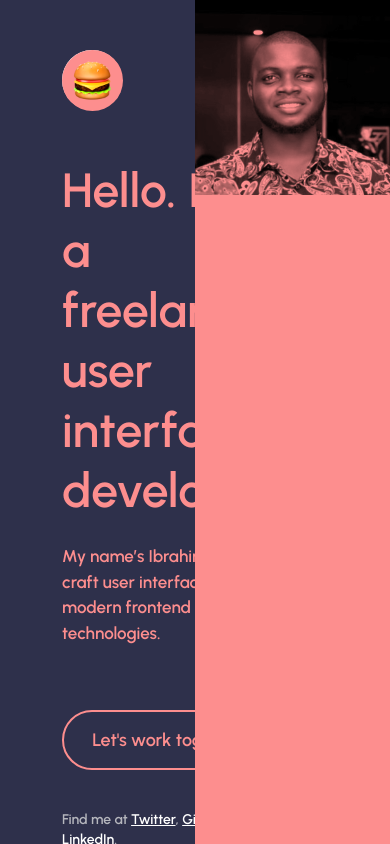
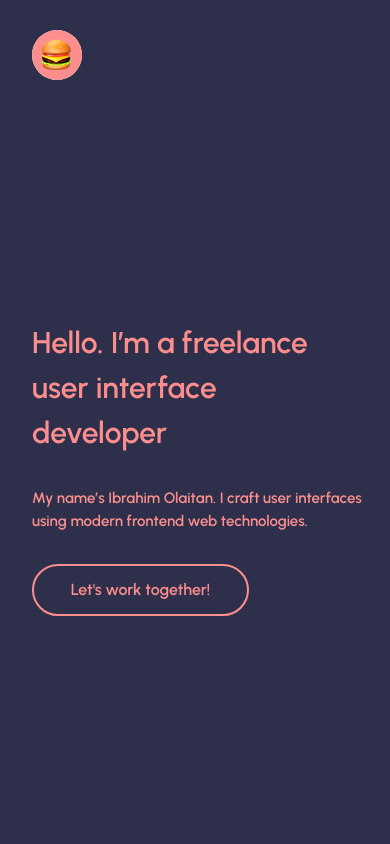
Before and after one commit to Azeezat87/Devl-portfolio, a Next.js app: page / in a window 390 px wide. Built offline with nearby package versions, Linux system fonts and the light colour scheme.

Commit message:
responsiveness updated

```diff
--- a/components/picture.js
+++ b/components/picture.js
@@ -1,17 +1,19 @@
 import Image from 'next/image'
+import { config } from '../utils/config'
 
 export default function Picture(props) {
  return (
    <section
      style={{ backgroundColor: props.theme }}
-     className='sticky-section bg-[#fd8e8e]'
+     className='sticky-section bg-[#fd8e8e] md:w-full'
    >
      <Image
        priority
-       src='/images/ibrahim.jpg'
-       className='mix-blend-multiply brightness-125 saturate-0 object-cover rotate-90'
-       height={680}
-       width={680}
+       src={config.picture_page}
+       className='mix-blend-multiply brightness-125 saturate-0 w-full h-full md:object-contain rotate-90'
+       height='0'
+       width='0'
+       sizes='100vh'
        alt='picture'
      />
    </section>
--- a/components/project.js
+++ b/components/project.js
@@ -3,7 +3,7 @@ import Image from 'next/image'
 
 export default function Project() {
   return (
-    <section id='project' className='sticky-section bg-white'>
+    <section id='project' className='sticky-section bg-white md:w-full'>
       <div className='p-14'>
         <h1 className='text-[32px] font-semibold text-[#2e304b]'>Projects</h1>
         <p className='text-[#6b6c7b] font-semibold'>
--- a/components/right.js
+++ b/components/right.js
@@ -1,34 +1,67 @@
 import Link from 'next/link'
 import {useState} from 'react'
 import Image from 'next/image'
+import { config } from '../utils/config'
 
-
+// const Lists = ({text, onClick, href}) => {
+//   <li className='mb-8'>
+//      <h4
+//         onClick={onClick}
+//         className='text-[#2e304b] text-[18px] font-semibold'
+//      >
+//        <Link href={href}>{text}</Link>
+//      </h4>
+//       <p className='text-[#6b6c7b] text-[16px] font-medium'>
+//         {text}
+//       </p>
+//      </li>
+// }
 
 export default function Right(props) {
   const [navbar, setNavbar] = useState(false)
 
 
  return (
-   <section className='fixed h-screen w-1/2 bg-[#2e304b] text-[#fd8e8e] flex flex-col items-start p-[30px]'>
-     <div className='relative'>
+   <section className='fixed h-screen w-1/2 bg-[#2e304b] text-[#fd8e8e] flex flex-col items-start p-[30px] md:w-screen md:sticky md:top-0 md:p-0'>
+     <div className='relative z-[1000]'>
+       <button
+         onClick={() => setNavbar((prev) => !prev)}
+         className='absolute top-5 left-8 md:top-[30px] z-10'
+       >
+         <span
+           style={{ backgroundColor: props.theme }}
+           className={
+             'flex items-center justify-center rounded-[50%] w-[61px] h-[61px] md:w-[50px] md:h-[50px]'
+           }
+         >
+           <Image
+             priority
+             src='/images/burger.png'
+             className='mr-0.5 brightness-100 contrast-125 h-10 w-10 md:h-8 md:w-8'
+             height='0'
+             width='0'
+             sizes='100vh'
+             alt='project'
+           />
+         </span>
+       </button>
+
        <div
          className={[
-           'absolute top-5 left-8 p-[30px] bg-white rounded-2xl',
-           'overflow-hidden  transition-all duration-500',
+           'absolute top-5 left-8 p-[30px] bg-white rounded-2xl md:top-[30px] md:p-6',
+           'overflow-hidden transition-all duration-300',
            navbar
-             ? 'h-[520px] w-[352px] -mt-6 -ml-7 rounded-[10px]'
-             : 'h-12 w-12 rounded-[56px]',
+             ? 'h-[520px] w-[352px] -mt-6 -ml-7 rounded-[10px] md:-mt-3 md:-ml-4'
+             : 'h-[50px] w-[50px] rounded-[56px]',
          ].join(' ')}
        >
-         <div className='flex gap-8 items-center mb-8'></div>
-
-         <div className='h-[520px] w-[352px] overflow-hidden'>
-           <span className='text-[#2e304b] text-[24px] font-semibold absolute top-[38px] right-24'>
+         <div className='h-[520px] w-[352px] overflow-hidden mt-8'>
+           <span className='text-[#2e304b] text-[24px] font-semibold absolute top-[38px] right-24 md:left-20 md:top-5'>
              <p>Burger menu</p>
            </span>
-           <div className='mt-14'>
+           <div className='mt-14 md:mt-8'>
              <ul>
-               <li className='mb-8'>
+               <li className='mb-8 md:mb-5'>
                  <h4
                    onClick={() => setNavbar(false)}
                    className='text-[#2e304b] text-[18px] font-semibold'
@@ -39,7 +72,7 @@ export default function Right(props) {
                    Delicately tender with a slice of cheese.
                  </p>
                </li>
-               <li className='mb-8'>
+               <li className='mb-8 md:mb-5'>
                  <h4
                    onClick={() => setNavbar(false)}
                    className='text-[#2e304b] text-[18px] font-semibold'
@@ -50,7 +83,7 @@ export default function Right(props) {
                    Our great selection from the best in town.
                  </p>
                </li>
-               <li className='mb-8'>
+               <li className='mb-8 md:mb-5'>
                  <h4
                    onClick={() => setNavbar(false)}
                    className='text-[#2e304b] text-[18px] font-semibold'
@@ -61,7 +94,7 @@ export default function Right(props) {
                    Served on a bed of frontend tech.
                  </p>
                </li>
-               <li className='mb-10'>
+               <li className='mb-10 md:mb-8'>
                  <h4
                    onClick={() => setNavbar(false)}
                    className='text-[#2e304b] text-[18px] font-semibold'
@@ -98,48 +131,25 @@ export default function Right(props) {
          </div>
        </div>
 
-       <button
-         onClick={() => setNavbar((prev) => !prev)}
-         className='absolute top-5 left-8 z-10'
-       >
-         <span
-           style={{ backgroundColor: props.theme }}
-           className={
-             'flex items-center justify-center rounded-[50%] w-[61px] h-[61px]'
-           }
-         >
-           <Image
-             priority
-             src='/images/burger.png'
-             className='mr-0.5 brightness-100 contrast-125'
-             height={40}
-             width={40}
-             alt='project'
-           />
-         </span>
-       </button>
-
-       <div className='mt-[130px] ml-8'>
+       <div className='mt-[130px] ml-8 md:mt-80 '>
          <div style={{ color: props.theme }}>
-           <div className='mb-6'>
-             <h1 className='text-5xl font-semibold leading-tight'>
+           <div className='mb-6 md:mb-8 '>
+             <h1 className='text-5xl font-semibold leading-tight md:text-3xl md:leading-normal md:w-[88%]'>
                Hello. I’m a freelance user interface developer
              </h1>
            </div>
-           <div className='mb-16'>
-             <p className='text-[17px] font-semibold'>
-               My name’s Ibrahim Olaitan. I craft user interfaces using
-               <br />
-               modern frontend web technologies.
+           <div className='mb-16 md:mb-8'>
+             <p className='text-[17px] font-semibold w-[80%] md:text-[15px] md:w-[95%]'>
+               My name’s Ibrahim Olaitan. I craft user interfaces using modern frontend web technologies.
              </p>
            </div>
            <div
              style={{ borderColor: props.theme, '--bg-color': props.theme }}
              id='let-work'
-             className='border-2 rounded-full w-[217px] py-[14px] px-[28px] flex justify-center mb-10 hover:text-black whitespace-nowrap'
+             className='border-2 rounded-full w-[217px] py-[14px] px-[28px] flex justify-center mb-10 hover:text-black whitespace-nowrap md:py-[12px] md:px-[20px] md:mb-64'
            >
              <Link href='#contact'>
-               <p className='text-lg font-semibold'>
+               <p className='text-lg font-semibold md:text-base'>
                  Let&apos;s work together!
                </p>
              </Link>
@@ -150,7 +160,7 @@ export default function Right(props) {
            <p>
              Find me at{' '}
              <Link
-               href='https://twitter.com'
+               href={config.rightPage_twitter}
                target='_blank'
                rel='noopener noreferrer'
                className='text-white underline underline-offset-1'
@@ -159,7 +169,7 @@ export default function Right(props) {
              </Link>
              ,{' '}
              <Link
-               href='https://github.com/'
+               href={config.rightPage_github}
                target='_blank'
                rel='noopener noreferrer'
                className='text-white underline underline-offset-1'
@@ -168,7 +178,7 @@ export default function Right(props) {
              </Link>{' '}
              and{' '}
              <Link
-               href='https://www.linkedin.com'
+               href={config.rightPage_linkedin}
                target='_blank'
                rel='noopener noreferrer'
                className='text-white underline underline-offset-1'
@@ -179,7 +189,7 @@ export default function Right(props) {
            </p>
            <p>
              Download{' '}
-             <Link href='#' className='text-white underline underline-offset-1'>
+             <Link href={config.rightPage_resume} className='text-white underline underline-offset-1'>
                my resume
              </Link>{' '}
              (PDF 296kb)
--- a/pages/index.js
+++ b/pages/index.js
@@ -18,7 +18,7 @@ export default function Home() {
   return (
     <>
       <div className='h-screen overflow-hidden'>
-        <main className='h-screen overflow-y-auto w-screen'>
+        <main className='h-screen overflow-y-auto w-screen scroll-smooth'>
           <Right theme={theme} setTheme={setTheme} colors={colors} />
           <Picture theme={theme} colors={colors}/>
           <About />
--- a/tailwind.config.js
+++ b/tailwind.config.js
@@ -5,6 +5,9 @@ module.exports = {
     './components/**/*.{js,ts,jsx,tsx}',
   ],
   theme: {
+    screens: {
+      md: { max: '767px' },
+    },
     extend: {},
   },
   plugins: [],
--- /dev/null
+++ b/utils/config.js
@@ -0,0 +1,28 @@
+export const config = {
+  rightPage_twitter: 'https://twitter.com',
+  rightPage_github: 'https://github.com',
+  rightPage_linkedin: 'https://www.linkedin.com',
+  rightPage_resume: '#',
+  picture_page: '/images/ibrahim.jpg',
+  aboutMe_h3: `I enjoy working closely with    design teams to faithfully translate their
+         designs right down to the last pixel. Daily, you&apos;ll find me using
+         modern frontend technologies that bring the creative process to life
+         just as designers intended them to be.`,
+  aboutMe_paragraph1: `Right now you can find me hacking away primarily with Vue.js, Nuxt.js,
+         Gridsome, Prismic CMS, GraphQL and in general anything JavaScript, HTML
+         and CSS related. Also been known to dabble in React.js and Gatsby from
+         time to time or wrestling with Webpack.`,
+  aboutMe_paragraph2: `I grew up in Nottingham and moved to London many years ago. Being half
+         Italian and half British, I try to visit family in Sicily whenever I
+         can to practice (struggling) with the basics of the language.`,
+  client_page: [
+  {title: 'SomeOne', description: "hello world this is javascript"},
+  {title: 'RAGGED EDGE', description: "hello world this is javascript"},
+  {title: 'the hoxton', description: "hello world this is javascript"},
+  {title: 'AllofUs', description: "hello world this is javascript"},
+  {title: 'Foolproof', description: "hello world this is javascript"},
+  {title: 'parallel', description: "hello world this is javascript"},
+  {title: 'Somo', description: "hello world this is javascript"},
+  {title: 'Rotate', description: "hello world this is javascript"},
+],
+};
```
Also changed, not shown: components/about.js (+15 -21 lines), components/client.js (+15 -14 lines), components/contact.js (+54 -42 lines), components/form.js (+10 -10 lines), styles/globals.css (line endings or trailing spaces).
